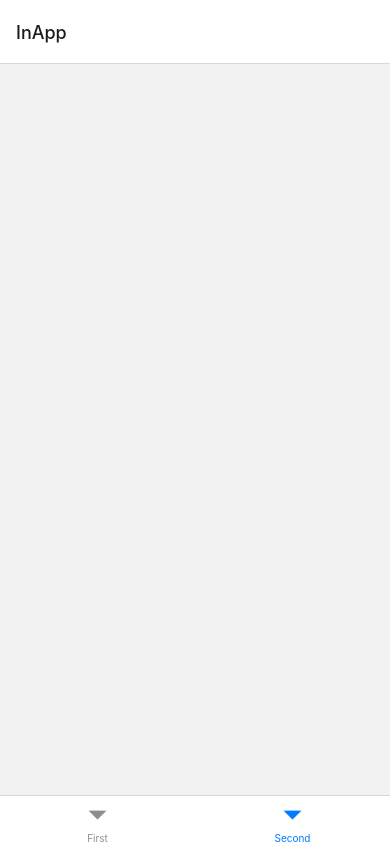
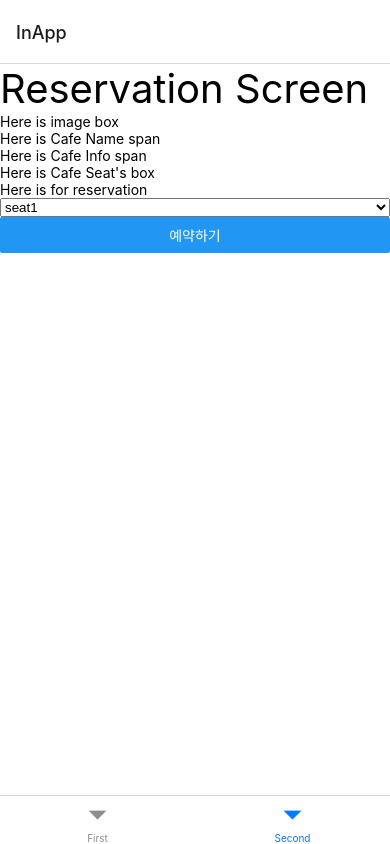
Before and after one commit to ImGdevel/Cafe-Moa, a React Native app: screen /Second in a window 390 px wide. Built offline with nearby package versions, Linux system fonts and the light colour scheme.

Commit message:
v1.0 : Reservation
Build Basic parts of reservation screen

```diff
--- a/App.js
+++ b/App.js
@@ -34,8 +34,8 @@ export default function App() {
         <Stack.Screen name="InApp">
           {() => (
             <Tab.Navigator screenOptions={{ headerShown: false }}>
-              <Tab.Screen name="First">{Home}</Tab.Screen>
-              <Tab.Screen name="Second">{Temp}</Tab.Screen>
+              <Tab.Screen name="First" component={HomeScreen} />
+              <Tab.Screen name="Second" component={ReservationScreen} />
             </Tab.Navigator>
           )}
         </Stack.Screen>
--- a/package.json
+++ b/package.json
@@ -9,6 +9,7 @@
     "web": "expo start --web"
   },
   "dependencies": {
+    "@react-native-picker/picker": "^2.4.6",
     "@react-navigation/bottom-tabs": "^6.4.0",
     "@react-navigation/native": "^6.0.13",
     "@react-navigation/native-stack": "^6.9.0",
--- a/screens/Reservation/Reservation.js
+++ b/screens/Reservation/Reservation.js
@@ -1,11 +1,48 @@
-import * as React from "react";
+import React, { useState } from "react";
 import { Button, View, Text, StyleSheet } from "react-native";
+import { Picker } from "@react-native-picker/picker";
+
+{
+  /*___const seats = () => {
+  {
+    value: "seat number";
+    label: "Seat Number";
+  }
+};___*/
+}
 
 function ReservationScreen({ navigation }) {
+  const [selectedSeat, setSelectedSeat] = useState("1");
   return (
     <View style={styles.container}>
-      <Text>Find Screen</Text>
-      <Button title="예약하기" onPress={() => navigation.navigate("Home")} />
+      <Text style={styles.pageTitle}>Reservation Screen</Text>
+
+      <React.Fragment>
+        <React.Fragment>
+          <Text>Here is image box</Text>
+        </React.Fragment>
+        <React.Fragment>
+          <Text>Here is Cafe Name span</Text>
+          <Text>Here is Cafe Info span</Text>
+        </React.Fragment>
+      </React.Fragment>
+
+      <React.Fragment>
+        <Text>Here is Cafe Seat's box</Text>
+      </React.Fragment>
+
+      <React.Fragment>
+        <Text>Here is for reservation</Text>
+        <Picker
+          selectedValue={selectedSeat}
+          onValueChange={(itemValue, itemIndex) => setSelectedSeat(itemValue)}
+        >
+          <Picker.Item label="seat1" value="1" />
+          <Picker.Item label="seat2" value="2" />
+        </Picker>
+
+        <Button title="예약하기" />
+      </React.Fragment>
     </View>
   );
 }
@@ -13,9 +50,10 @@ function ReservationScreen({ navigation }) {
 const styles = StyleSheet.create({
   container: {
     flex: 1,
-    backgroundColor: "#fff",
-    alignItems: "center",
-    justifyContent: "center",
+    backgroundColor: "white",
+  },
+  pageTitle: {
+    fontSize: 40,
   },
 });
 
```
Also changed, not shown: screens/Auth/Register.js (+6 -6 lines), 1 other file (tests, documents, lock files or other folders).
